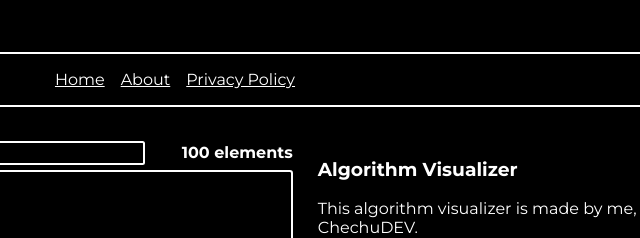
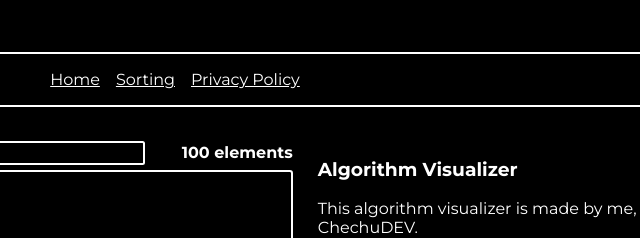
Before and after one commit to ChechuDEV/algorithm-visualiser, an Astro site: page / in a window 1280 px wide. Shown: the part 124-362 px from the top of the page, 485-1125 px from the left. Built offline with nearby package versions, Linux system fonts and the light colour scheme; Astro itself is replaced by a stand-in of ours.

Commit message:
✨ No need for about link, added sorting link

```diff
--- a/src/components/header/navbar/Navbar.astro
+++ b/src/components/header/navbar/Navbar.astro
@@ -5,7 +5,7 @@ import NavLink from "./NavLink.astro";
 <nav>
   <ul>
     <NavLink href="/">Home</NavLink>
-    <NavLink href="/about">About</NavLink>
+    <NavLink href="/selection-sort">Sorting</NavLink>
     <NavLink href="/privacy-policy">Privacy Policy</NavLink>
   </ul>
 </nav>
```
